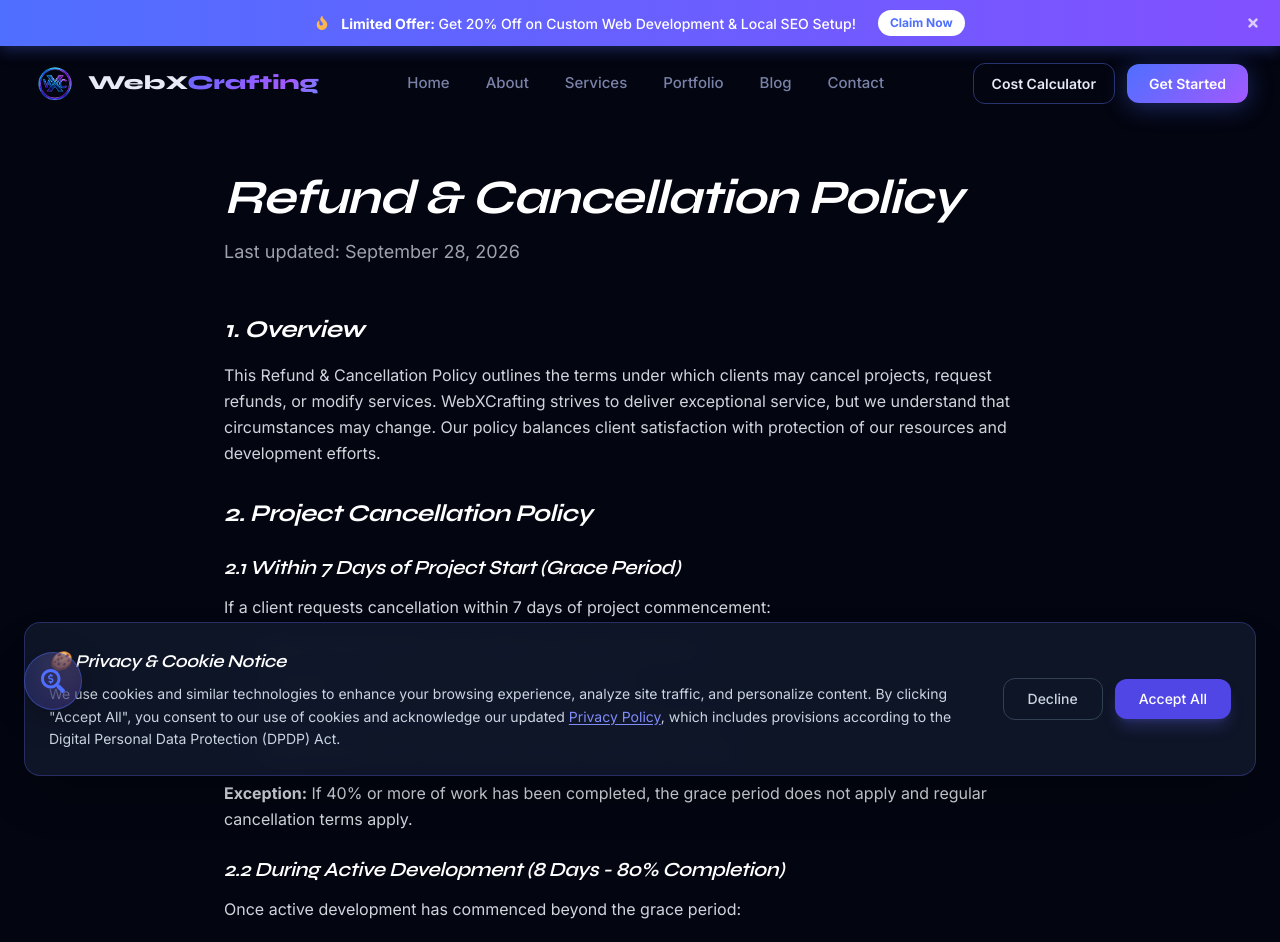
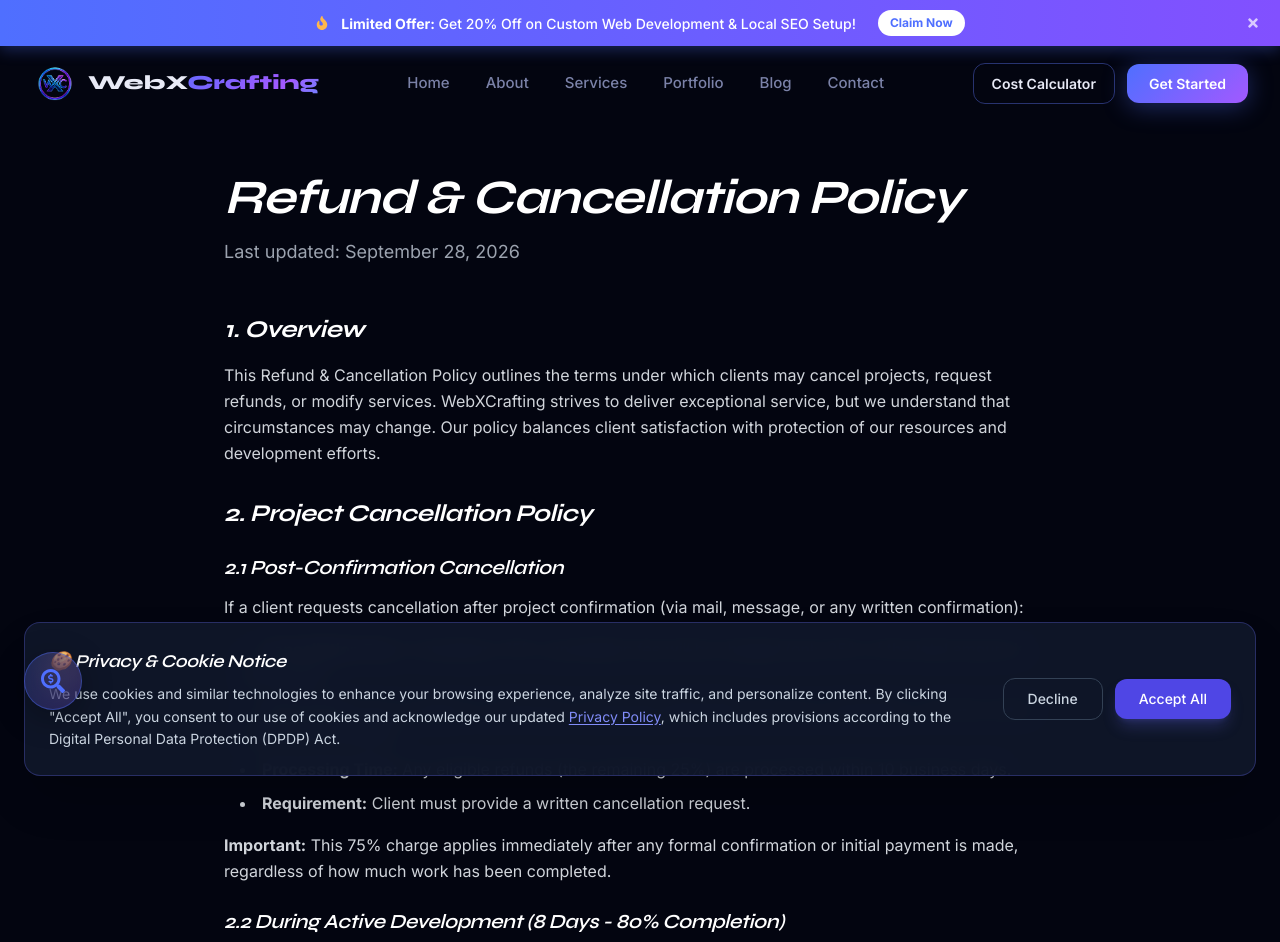
Before and after one commit to webxcrafting07/webxcrafting, a Next.js app: page /refund-policy in a window 1280 px wide. Shown: the top 942 px of the page. Built offline with nearby package versions, Linux system fonts and the light colour scheme.

Commit message:
docs: add strict 75% cancellation fee clause post-confirmation to privacy and refund policies

```diff
--- a/app/privacy-policy/page.tsx
+++ b/app/privacy-policy/page.tsx
@@ -340,7 +340,23 @@ export default function PrivacyPolicy() {
             {/* Section 11 */}
             <section>
               <h2 className="text-2xl font-bold text-white mb-4">
-                11. Children's Privacy
+                11. Service Cancellation Policy
+              </h2>
+              <p>
+                Please note that once a project or service is confirmed via email, message, or any written communication, our team immediately allocates time and resources.
+              </p>
+              <p className="mt-4 font-semibold text-red-400">
+                If you choose to cancel the project after confirmation, a mandatory 75% cancellation fee will be charged. Only a maximum of 25% of the project amount will be refundable. This policy applies strictly to all our services to cover the upfront resource allocation and development efforts.
+              </p>
+              <p className="mt-4">
+                For detailed information, please refer to our full <Link href="/refund-policy" className="text-blue-400 hover:text-blue-300">Refund & Cancellation Policy</Link>.
+              </p>
+            </section>
+
+            {/* Section 12 */}
+            <section>
+              <h2 className="text-2xl font-bold text-white mb-4">
+                12. Children's Privacy
               </h2>
               <p>
                 Our services are not directed to children under 13 years of age.
@@ -351,10 +367,10 @@ export default function PrivacyPolicy() {
               </p>
             </section>
 
-            {/* Section 12 */}
+            {/* Section 13 */}
             <section>
               <h2 className="text-2xl font-bold text-white mb-4">
-                12. Third-Party Links
+                13. Third-Party Links
               </h2>
               <p>
                 Our website may contain links to third-party websites. We are
@@ -363,10 +379,10 @@ export default function PrivacyPolicy() {
               </p>
             </section>
 
-            {/* Section 13 */}
+            {/* Section 14 */}
             <section>
               <h2 className="text-2xl font-bold text-white mb-4">
-                13. Policy Updates
+                14. Policy Updates
               </h2>
               <p>
                 We may update this Privacy Policy periodically. Changes will be
@@ -375,10 +391,10 @@ export default function PrivacyPolicy() {
               </p>
             </section>
 
-            {/* Section 14 */}
+            {/* Section 15 */}
             <section>
               <h2 className="text-2xl font-bold text-white mb-4">
-                14. Contact Us
+                15. Contact Us
               </h2>
               <p>
                 If you have questions about this Privacy Policy or our data
--- a/app/refund-policy/page.tsx
+++ b/app/refund-policy/page.tsx
@@ -57,34 +57,27 @@ export default function RefundPolicy() {
               </h2>
 
               <h3 className="text-xl font-semibold text-white mt-6 mb-3">
-                2.1 Within 7 Days of Project Start (Grace Period)
+                2.1 Post-Confirmation Cancellation
               </h3>
               <p>
-                If a client requests cancellation within 7 days of project
-                commencement:
+                If a client requests cancellation after project confirmation (via mail, message, or any written confirmation):
               </p>
               <ul className="list-disc list-inside space-y-2 ml-4 mt-4">
                 <li>
-                  <strong>Refund Amount:</strong> 90% of the deposit or advance
-                  payment
+                  <strong>Cancellation Fee:</strong> A mandatory 75% cancellation fee will be charged (only 25% of the total amount is refundable).
                 </li>
                 <li>
-                  <strong>Condition:</strong> Minimal work must have been
-                  initiated
+                  <strong>Reasoning:</strong> Once a project is confirmed, we allocate dedicated resources, developers, and time which cannot be recovered.
                 </li>
                 <li>
-                  <strong>Processing Time:</strong> Refund processed within 10
-                  business days
+                  <strong>Processing Time:</strong> Any eligible refunds (the remaining 25%) are processed within 10 business days.
                 </li>
                 <li>
-                  <strong>Requirement:</strong> Client must provide written
-                  cancellation request
+                  <strong>Requirement:</strong> Client must provide a written cancellation request.
                 </li>
               </ul>
               <p className="mt-4">
-                <strong>Exception:</strong> If 40% or more of work has been
-                completed, the grace period does not apply and regular
-                cancellation terms apply.
+                <strong>Important:</strong> This 75% charge applies immediately after any formal confirmation or initial payment is made, regardless of how much work has been completed.
               </p>
 
               <h3 className="text-xl font-semibold text-white mt-6 mb-3">
@@ -551,10 +544,10 @@ export default function RefundPolicy() {
                   </thead>
                   <tbody>
                     <tr className="border-b border-gray-700">
-                      <td className="p-3">Within 7 Days</td>
-                      <td className="p-3">90%</td>
-                      <td className="p-3">None</td>
-                      <td className="p-3">Minimal work started</td>
+                      <td className="p-3">Post-Confirmation</td>
+                      <td className="p-3">25%</td>
+                      <td className="p-3">75% of total</td>
+                      <td className="p-3">After any mail/confirmation</td>
                     </tr>
                     <tr className="border-b border-gray-700">
                       <td className="p-3">8-80% Complete</td>
```
